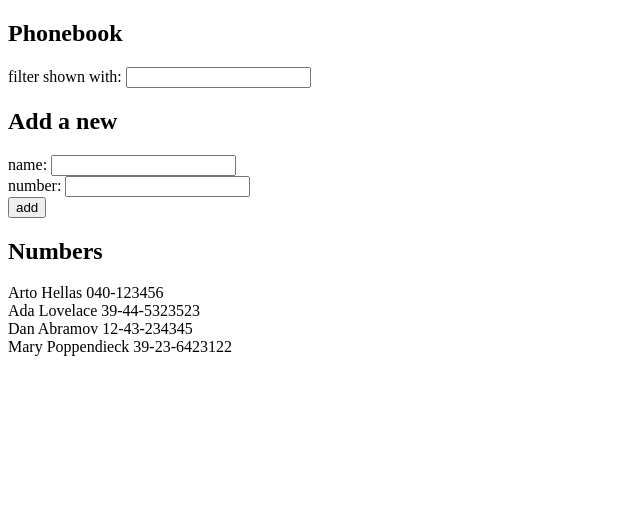
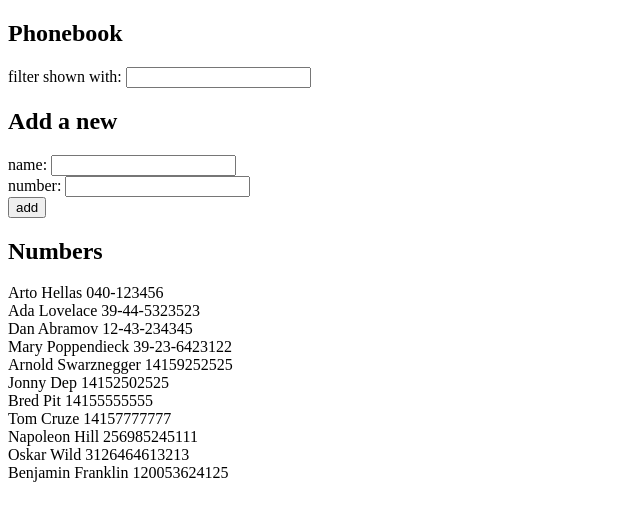
Before and after one commit to udev2045/react, a React (Vite) app in the folder part2/phonebook/: page / in a window 1280 px wide. Shown: the top 520 px of the page, without its empty margins (0-640 px from the left). Built offline with nearby package versions, Linux system fonts and the light colour scheme; data requests are answered from the project's data file.

Commit message:
Part 2.12

```diff
--- a/part2/phonebook/db.json
+++ b/part2/phonebook/db.json
@@ -1,5 +1,5 @@
 {
-  "persons":[
+  "persons": [
     {
       "name": "Arto Hellas",
       "number": "040-123456",
@@ -19,6 +19,41 @@
       "name": "Mary Poppendieck",
       "number": "39-23-6423122",
       "id": 4
+    },
+    {
+      "name": "Arnold Swarznegger",
+      "number": "14159252525",
+      "id": 5
+    },
+    {
+      "name": "Jonny Dep",
+      "number": "14152502525",
+      "id": 6
+    },
+    {
+      "name": "Bred Pit",
+      "number": "14155555555",
+      "id": 7
+    },
+    {
+      "name": "Tom Cruze",
+      "number": "14157777777",
+      "id": 8
+    },
+    {
+      "name": "Napoleon Hill",
+      "number": "256985245111",
+      "id": 9
+    },
+    {
+      "name": "Oskar Wild",
+      "number": "3126464613213",
+      "id": 10
+    },
+    {
+      "name": "Benjamin Franklin",
+      "number": "120053624125",
+      "id": 11
     }
   ]
 }
--- a/part2/phonebook/src/App.jsx
+++ b/part2/phonebook/src/App.jsx
@@ -44,6 +44,11 @@ const App = () => {
             id: id
         }
         setPersons( persons.concat(newPerson) )
+        axios
+            .post('http://localhost:3001/persons', newPerson)
+            .then(response => {
+                console.log(response)
+            })
         setNewName('')
         setNewPhone('')
     }
```
